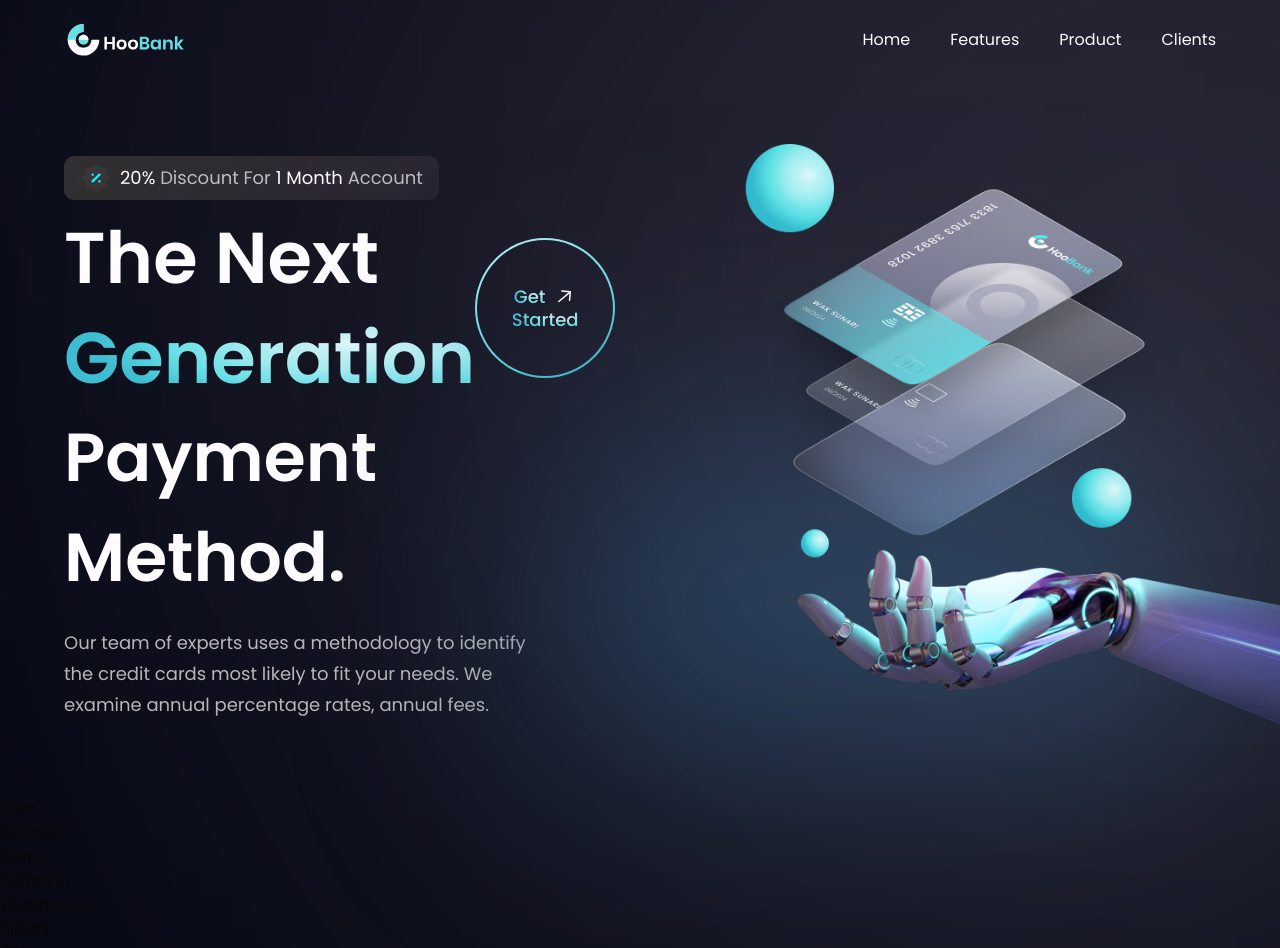
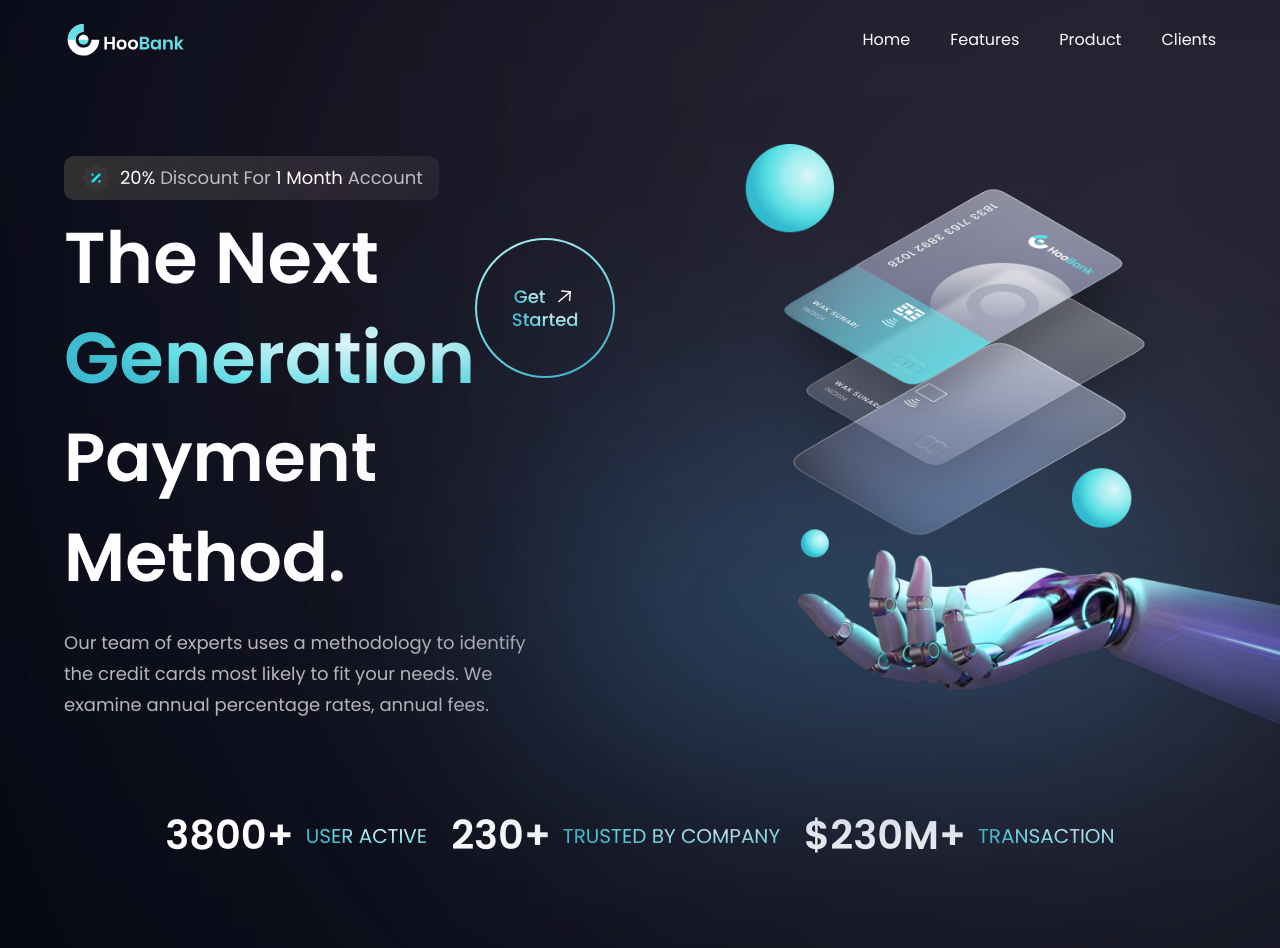
Before and after one commit to turnertop/hoobank-study, a React (Vite) app: page / in a window 1280 px wide. Shown: the top 948 px of the page. Built offline with nearby package versions, Linux system fonts and the light colour scheme.

Commit message:
added fake stats for business

```diff
--- a/src/components/Stats.jsx
+++ b/src/components/Stats.jsx
@@ -1,12 +1,19 @@
-import React from 'react'
+import React from 'react';
+import { stats } from '../constants';
+import styles from '../style.js';
+
 
 const Stats = () => {
   return (
-    <div>
-      Stats
-    </div>
+    <section className={`${styles.flexCenter} flex-row flex-wrap sm:mb-20 mb-6`}>
+        {stats.map((stat) => (
+          <div key={stat.id} className={`flec-1 flex justify-start items-center flex-row m-3 `}>
+            <h4 className="font-poppins font-semibold xs:text-[40px] text-[30px] xs:leading-[53px] leading-[43px] text-white">{stat.value}</h4>
+            <p className="font-poppins font-normal xs:text-[20px] text-[15px] xs:leading-[26px] leading-[21px] text-gradient uppercase ml-3">{stat.title}</p>
 
-
+          </div>
+        ))}
+      </section>
   );
 }
 
```
